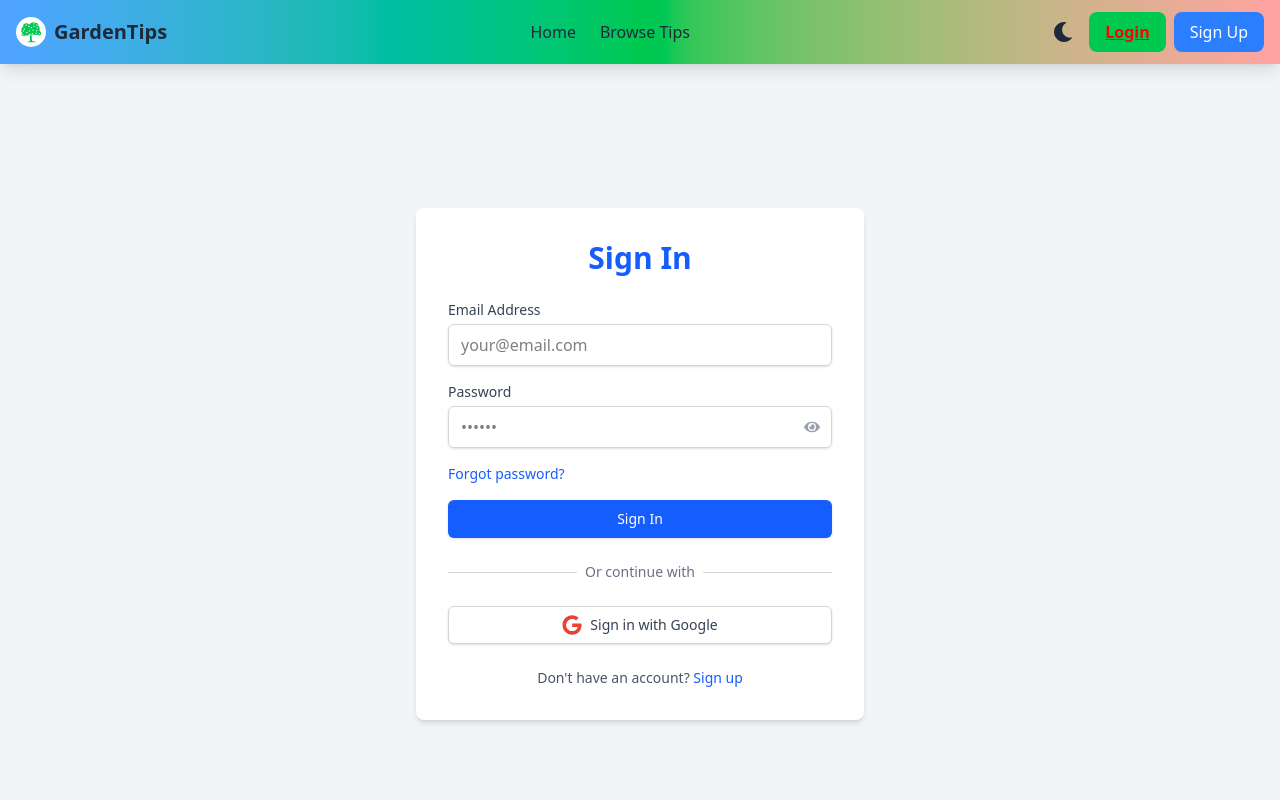
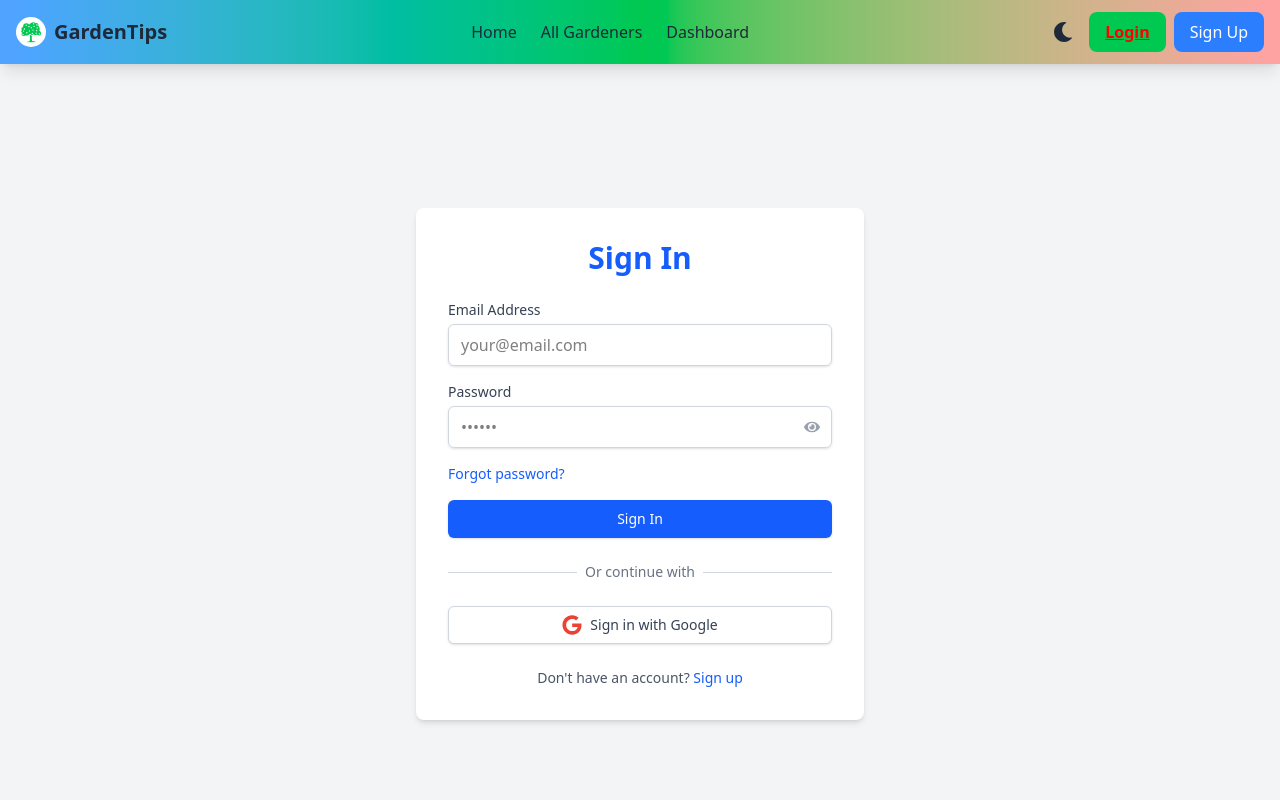
Before and after one commit to Royel500/wonderfull-website, a React (Vite) app: page /signIn in a window 1280 px wide. Shown: the top 800 px of the page. Built offline with nearby package versions, Linux system fonts and the light colour scheme; no server answers.

Commit message:
added navbar

```diff
--- a/src/Components/Error.jsx
+++ b/src/Components/Error.jsx
@@ -8,7 +8,7 @@ const Error = () => {
         <h1 className='text-4xl font-bold text-fuchsia-600'> Page Not Found</h1>
         <h1 className='text-2xl font-bold '> This is Custom Error page </h1>
         <p>Opps!!! The Page You're Looking for doesn't exist! </p>
-        {/* <NavLink to='/'><button className='btn bg-cyan-600'>Back to Home</button></NavLink> */}
+        <NavLink to='/'><button className='btn bg-cyan-600'>Back to Home</button></NavLink>
      </div>
     );
 };
--- a/src/Components/Navber/Navbar.jsx
+++ b/src/Components/Navber/Navbar.jsx
@@ -6,6 +6,7 @@ import { FiMenu, FiX } from "react-icons/fi";
 import Swal from 'sweetalert2';
 import './Navber.css';
 import ThemeToggle from '../ThemeToggle';
+import Gardeners from './../Gardeners';
 
 const Navbar = () => {
   const { user, logOut, theme } = useContext(AuthContext);
@@ -72,9 +73,9 @@ const Navbar = () => {
               isActive ? 'text-white font-bold' : 'hover:text-white'
             }
           >
-            Browse Tips
+            All Gardeners
           </NavLink>
-          {user && (
+          {/* {user && ( */}
             <NavLink
               to="/dashboard"
               className={({ isActive }) =>
@@ -83,7 +84,7 @@ const Navbar = () => {
             >
               Dashboard
             </NavLink>
-          )}
+          {/* )} */}
         </div>
 
         {/* Right Side Controls */}
@@ -154,9 +155,9 @@ const Navbar = () => {
               onClick={() => setMobileMenuOpen(false)}
               className={({ isActive }) => isActive ? 'font-bold text-green-500' : ''}
             >
-              Browse Tips
+              All Gardeners
             </NavLink>
-            {user && (
+            {/* {user && ( */}
               <NavLink
                 to="/dashboard"
                 onClick={() => setMobileMenuOpen(false)}
@@ -164,7 +165,7 @@ const Navbar = () => {
               >
                 Dashboard
               </NavLink>
-            )}
+            {/* )} */}
           </div>
 
           {/* Mobile Auth Buttons */}
```
